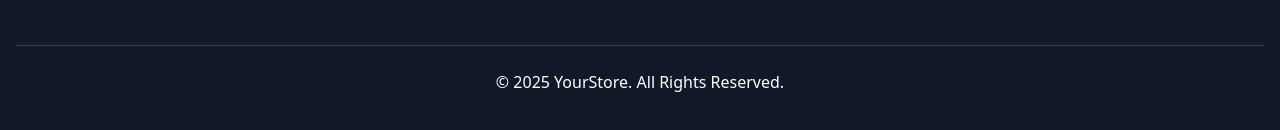
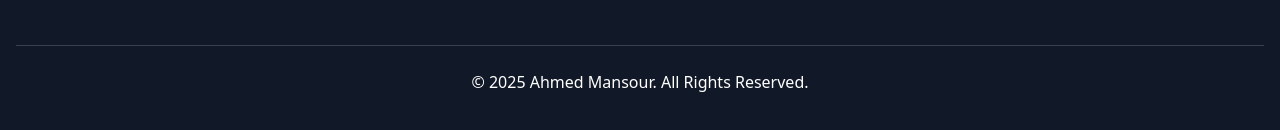
Before and after one commit to Up-to-code/my-website-7, a Next.js app: page / in a window 1280 px wide. Shown: the part 3144-3274 px from the top of the page. Built offline with nearby package versions, Linux system fonts and the light colour scheme.

Commit message:
add my name

```diff
--- a/components/layout/Footer.tsx
+++ b/components/layout/Footer.tsx
@@ -91,7 +91,7 @@ export default function Footer() {
             transition={{ duration: 0.6 }}
             viewport={{ once: true }}
           >
-            &copy; 2025 YourStore. All Rights Reserved.
+            &copy; 2025 Ahmed Mansour. All Rights Reserved.
           </motion.p>
         </div>
       </div>
```
